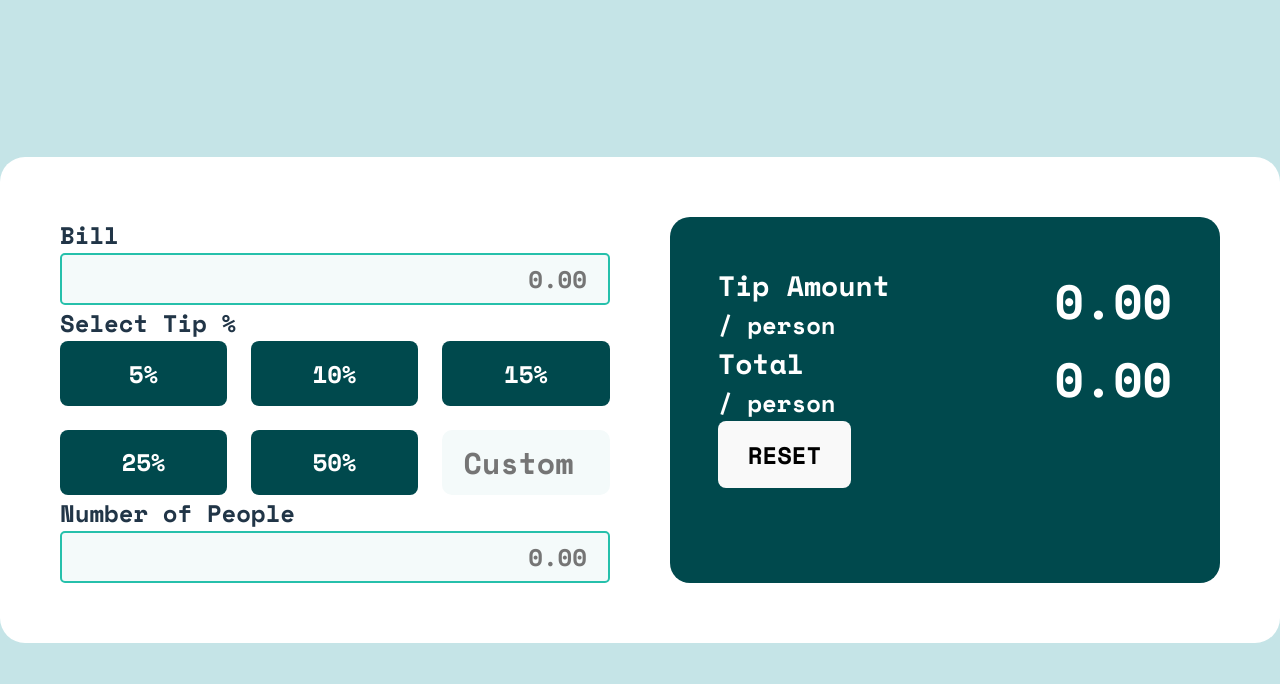
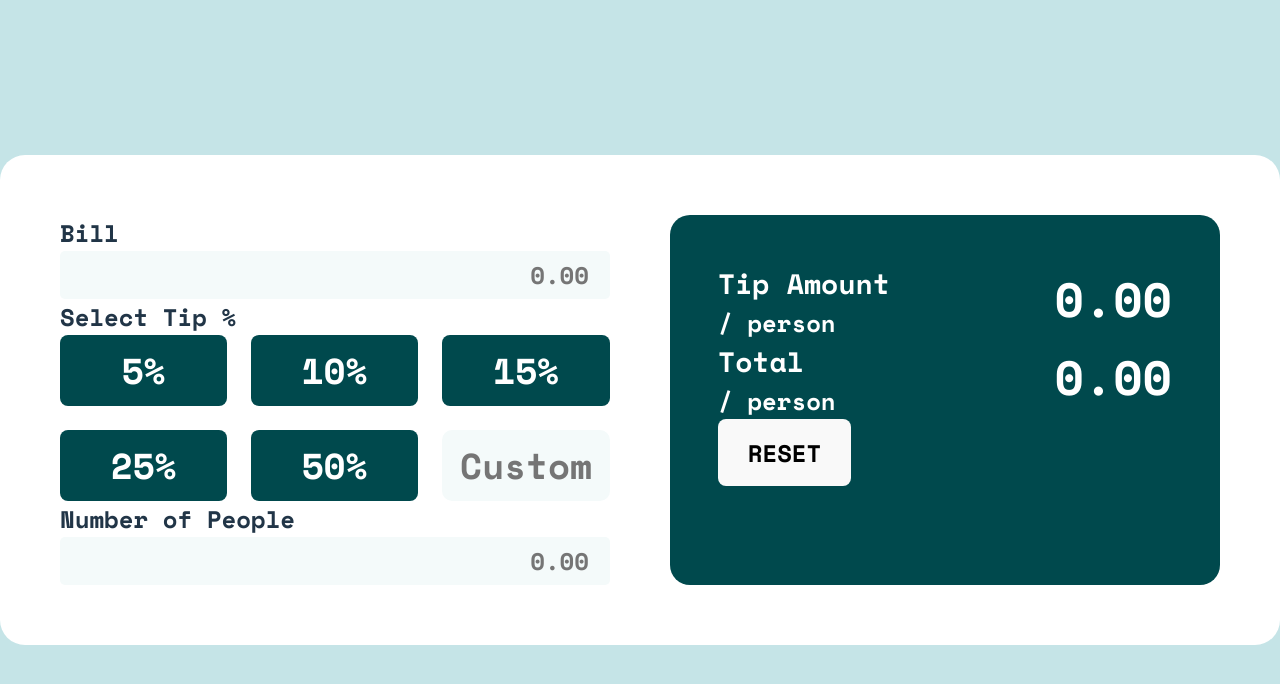
Before and after one commit to 987456987/tip-calculator-app, a React (Vite) app in the folder tip-calculator/: page / in a window 1280 px wide. Shown: the top 684 px of the page. Built offline with nearby package versions, Linux system fonts and the light colour scheme.

Commit message:
inputs outlines

```diff
--- a/tip-calculator/src/App.css
+++ b/tip-calculator/src/App.css
@@ -48,9 +48,13 @@ main {
   text-align: right;
   padding: .25em;
   border-radius: 5px;
-  border: 2px solid var(--primary-color);
+  border: none;
   color: var(--neutral-very-dark-cyan);
   background-color: var(--neutral-very-light-grayish-cyan);
+}
+
+.input-container > .big-input:focus {
+  outline: solid 3px var(--primary-color);
 }
 
 .display-container {
@@ -71,6 +75,8 @@ main {
   color: white;
   border: none;
   outline: none;
+  font-size: 1.5em;
+  padding: .25em;
 }
 
 .button-group > button:hover {
@@ -93,7 +99,7 @@ main {
 }
 
 .percent-input {
-  font-size: 1.25em;
+  font-size: 1.5em;
   text-align: center;
   border-radius: 10px;
   max-width: 168px;
@@ -101,3 +107,7 @@ main {
   background-color: var(--neutral-very-light-grayish-cyan);
   color: var(--neutral-grayish-cyan);
 }
+
+.percent-input:focus {
+  outline: solid 3px var(--primary-color);
+}
--- a/tip-calculator/src/components/Inputs.jsx
+++ b/tip-calculator/src/components/Inputs.jsx
@@ -1,52 +1,97 @@
 /* eslint-disable react/prop-types */
-import { useState } from 'react'
+import { useState } from "react";
 
 function Inputs({ tipPercent, setTipPercent, setNumPeople, setBillTotal }) {
-  const [percentInput, setPercentInput] = useState("")
-  const [billTotalInput, setBillTotalInput] = useState("")
-  const [numPeopleInput, setNumPeopleInput] = useState("")
+  const [percentInput, setPercentInput] = useState("");
+  const [billTotalInput, setBillTotalInput] = useState("");
+  const [numPeopleInput, setNumPeopleInput] = useState("");
 
   const percentInputChange = (value) => {
-    setPercentInput(value)
-    setTipPercent(value)
-  }
+    const containsOnlyNumbers = /^\d+$/.test(value);
+    if (containsOnlyNumbers || value == "") {
+      setPercentInput(value);
+      setTipPercent(value);
+    }
+  };
 
   const billTotalInputChange = (value) => {
-    setBillTotal(value)
-    setBillTotalInput(value)
-  }
+    setBillTotal(value);
+    setBillTotalInput(value);
+  };
   const numPeopleInputChange = (value) => {
-    setNumPeople(value)
-    setNumPeopleInput(value)
-  }
+    setNumPeople(value);
+    setNumPeopleInput(value);
+  };
 
   const buttonClicked = (value) => {
-    setPercentInput("")
-    setTipPercent(value)
-  }
+    setPercentInput("");
+    setTipPercent(value);
+  };
 
   return (
     <div className="container">
       <div className="input-container">
         <label>Bill</label>
         {/* handle num errors */}
-        <input className='big-input' type="number" value={billTotalInput} onChange={(e) => billTotalInputChange(e.target.value)} placeholder='0.00'/>
+        <input
+          className="big-input"
+          type="number"
+          value={billTotalInput}
+          onChange={(e) => billTotalInputChange(e.target.value)}
+          placeholder="0.00"
+        />
       </div>
       <div className="input-container">
         <label>Select Tip %</label>
         <div className="button-group">
-          <button className={tipPercent == 5 ? "button-active" : ""} onClick={() => buttonClicked(5)}>5%</button>
-          <button className={tipPercent == 10 ? "button-active" : ""} onClick={() => buttonClicked(10)}>10%</button>
-          <button className={tipPercent == 15 ? "button-active" : ""} onClick={() => buttonClicked(15)}>15%</button>
-          <button className={tipPercent == 25 ? "button-active" : ""} onClick={() => buttonClicked(25)}>25%</button>
-          <button className={tipPercent == 50 ? "button-active" : ""} onClick={() => buttonClicked(50)}>50%</button>
-          <input className='percent-input' type="number" placeholder="Custom" onChange={(e) => percentInputChange(e.target.value)} value={percentInput}/>
+          <button
+            className={tipPercent == 5 ? "button-active" : ""}
+            onClick={() => buttonClicked(5)}
+          >
+            5%
+          </button>
+          <button
+            className={tipPercent == 10 ? "button-active" : ""}
+            onClick={() => buttonClicked(10)}
+          >
+            10%
+          </button>
+          <button
+            className={tipPercent == 15 ? "button-active" : ""}
+            onClick={() => buttonClicked(15)}
+          >
+            15%
+          </button>
+          <button
+            className={tipPercent == 25 ? "button-active" : ""}
+            onClick={() => buttonClicked(25)}
+          >
+            25%
+          </button>
+          <button
+            className={tipPercent == 50 ? "button-active" : ""}
+            onClick={() => buttonClicked(50)}
+          >
+            50%
+          </button>
+          <input
+            className="percent-input"
+            placeholder="Custom"
+            onChange={(e) => percentInputChange(e.target.value)}
+            value={percentInput}
+          />
         </div>
       </div>
       <div className="input-container">
         <label>Number of People</label>
         {/* handle num errors */}
-        <input className='big-input' type="number" value={numPeopleInput} onChange={(e) => numPeopleInputChange(e.target.value)} placeholder='0.00'/>
+        <input
+          className="big-input"
+          type="number"
+          value={numPeopleInput}
+          onChange={(e) => numPeopleInputChange(e.target.value)}
+          placeholder="0.00"
+        />
       </div>
     </div>
   );
```
